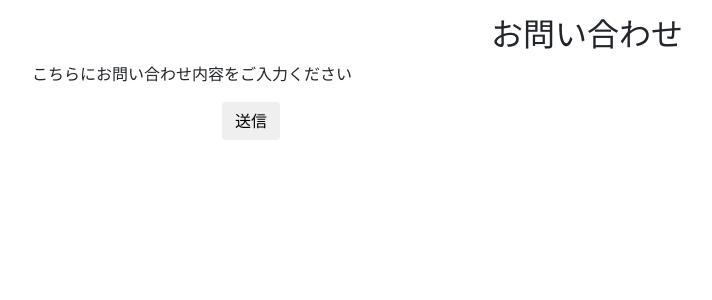
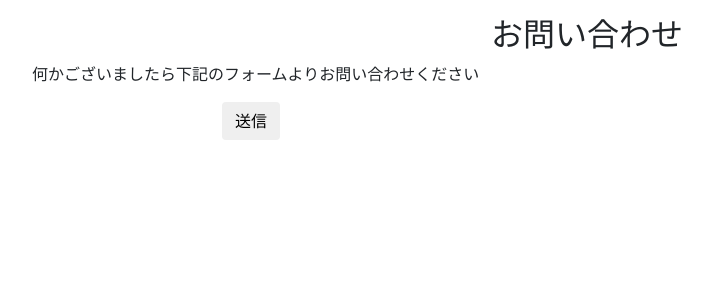
Before and after one commit to rei70224/hokudai_furima, a Django app: page /contact/ in a window 1280 px wide. Shown: the part 50-350 px from the top of the page, without its empty margins (53-765 px from the left). Run offline with Django 3.2, Linux system fonts and the light colour scheme; parts of the project's set-up code (start-up, migrations or seed data) failed here and were passed over; some libraries are stand-ins or nearby versions.

Commit message:
メッセージの仮修正

```diff
--- a/hokudai_furima/contact/views.py
+++ b/hokudai_furima/contact/views.py
@@ -1,3 +1,4 @@
+# coding=utf-8
 from .forms import ContactForm
 from django.shortcuts import render, redirect
 from django.contrib import messages
@@ -6,7 +7,7 @@ def post_contact(request):
     form = ContactForm(request.POST or None)
     if form.is_valid():
         form.save()
-        messages.success(request, "メッセージが送信されました")
+        messages.success(request, "お問い合わせ内容を送信しました。お問い合わせに対する対応は、OOでお知らせいたします。")
         return redirect('contact:post_success') # redirect('アプリケーション名:メソッド名')
     return render(request, 'contact/post_contact.html', {'form': form})
 
--- a/templates/contact/post_contact.html
+++ b/templates/contact/post_contact.html
@@ -4,7 +4,7 @@
 {% block content %}
   <div class="container">
     <h2 style="text-align:center">お問い合わせ</h2>
-    <p>こちらにお問い合わせ内容をご入力ください</p>
+    <p>何かございましたら下記のフォームよりお問い合わせください</p>
     <div class="row">
       <div class="col-8 offset-2">
         <form method="POST" action="{% url 'contact:post_contact' %}" id="user_talk_form">{% csrf_token %}
```
